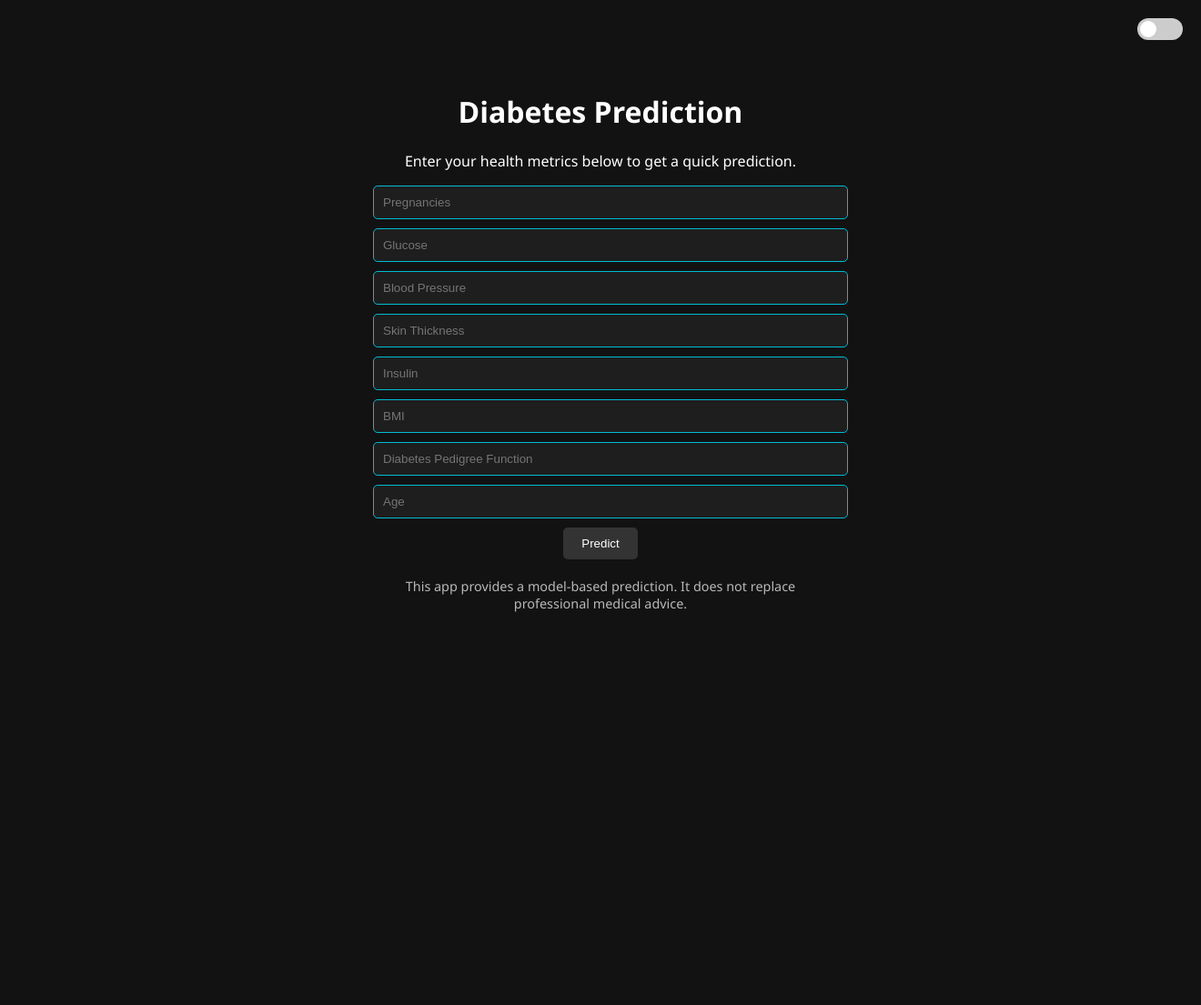
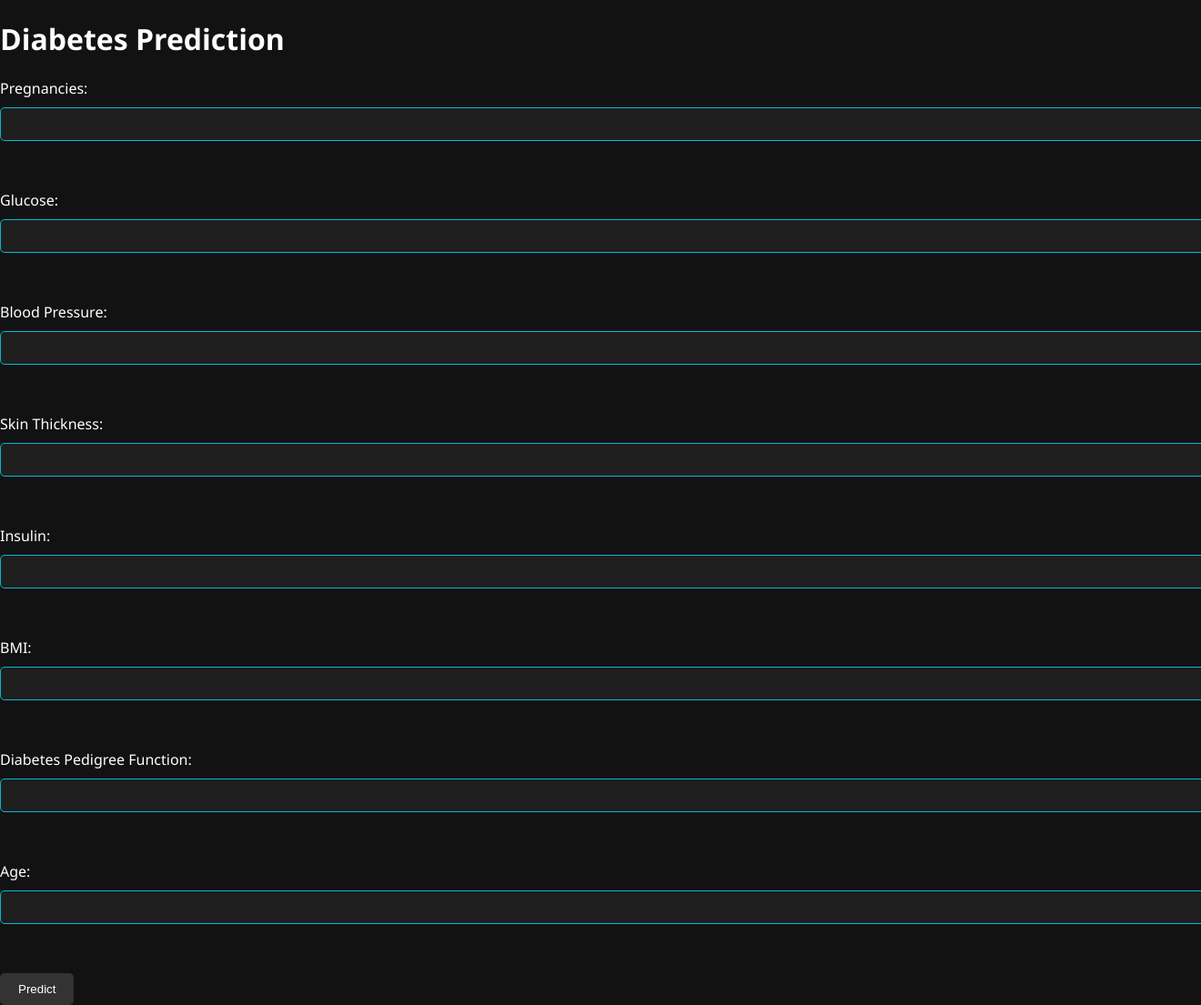
Before and after one commit to THARUNPRANAV5663/diabetes_prediction, a Flask app: page / in a window 1320 px wide; the page is wider, and only the part inside the window is pictured. Shown: that part at 91% size. Before the commit the page ends 673 px from the top of that part, so only its background shows below. Run offline with Flask 3, Linux system fonts and the light colour scheme; parts of the project's set-up code (start-up, migrations or seed data) failed here and were passed over.

Commit message:
Fix: allow decimal inputs and update backend handling

```diff
--- a/app.py
+++ b/app.py
@@ -1,7 +1,6 @@
 from flask import Flask, render_template, request
 import joblib
 import numpy as np
-import os
 
 app = Flask(__name__)
 
@@ -16,30 +15,38 @@ def home():
 @app.route("/predict", methods=["POST"])
 def predict():
     try:
-        # Collect form data
-        features = [
-            float(request.form["Pregnancies"]),
-            float(request.form["Glucose"]),
-            float(request.form["BloodPressure"]),
-            float(request.form["SkinThickness"]),
-            float(request.form["Insulin"]),
-            float(request.form["BMI"]),
-            float(request.form["DiabetesPedigreeFunction"]),
-            float(request.form["Age"])
-        ]
+        # Collect inputs from form
+        pregnancies = int(request.form["pregnancies"])
+        glucose = float(request.form["glucose"])
+        bloodpressure = float(request.form["bloodpressure"])
+        skin = float(request.form["skin"])
+        insulin = float(request.form["insulin"])
+        bmi = float(request.form["bmi"])
+        pedigree = float(request.form["pedigree"])
+        age = int(request.form["age"])
 
-        # Scale and predict
-        scaled_features = scaler.transform([features])
-        prediction = model.predict(scaled_features)[0]
+        # Put into numpy array
+        input_data = np.array([[pregnancies, glucose, bloodpressure,
+                                skin, insulin, bmi, pedigree, age]])
 
-        # Map prediction to message
-        result = "You have diabetes" if prediction == 1 else "You do not have diabetes"
+        # Scale input
+        input_scaled = scaler.transform(input_data)
 
-        return render_template("index.html", prediction_text=result)
+        # Predict
+        prediction = model.predict(input_scaled)[0]
+
+        # Friendly message
+        if prediction == 1:
+            result = "You have diabetes"
+            color = "red"
+        else:
+            result = "You do not have diabetes"
+            color = "green"
+
+        return render_template("index.html", prediction_text=result, color=color)
 
     except Exception as e:
-        return render_template("index.html", prediction_text=f"Error: {e}")
+        return render_template("index.html", prediction_text=f"Error: {str(e)}", color="orange")
 
 if __name__ == "__main__":
-    port = int(os.environ.get("PORT", 5000))
-    app.run(host="0.0.0.0", port=port, debug=True)
+    app.run(debug=True)
--- a/templates/index.html
+++ b/templates/index.html
@@ -2,46 +2,47 @@
 <html lang="en">
 <head>
     <meta charset="UTF-8">
-    <title>Diabetes Prediction</title>
+    <title>Diabetes Predictor</title>
     <link rel="stylesheet" href="{{ url_for('static', filename='style.css') }}">
+    <script src="{{ url_for('static', filename='script.js') }}"></script>
 </head>
 <body>
-    <!-- Theme toggle -->
-    <div class="theme-toggle">
-        <label class="switch">
-            <input type="checkbox" id="themeToggle">
-            <span class="slider"></span>
-        </label>
-    </div>
+    <h1>Diabetes Prediction</h1>
+    <form action="/predict" method="post">
 
-    <div class="container">
-        <h1>Diabetes Prediction</h1>
-        <p>Enter your health metrics below to get a quick prediction.</p>
+        <!-- Pregnancies (whole numbers) -->
+        <label for="pregnancies">Pregnancies:</label>
+        <input type="number" name="pregnancies" min="0" step="1" required><br><br>
 
-        <form action="/predict" method="post">
-            <input type="number" name="Pregnancies" placeholder="Pregnancies" required>
-            <input type="number" name="Glucose" placeholder="Glucose" required>
-            <input type="number" name="BloodPressure" placeholder="Blood Pressure" required>
-            <input type="number" name="SkinThickness" placeholder="Skin Thickness" required>
-            <input type="number" name="Insulin" placeholder="Insulin" required>
-            <input type="number" name="BMI" placeholder="BMI" required>
-            <input type="number" name="DiabetesPedigreeFunction" placeholder="Diabetes Pedigree Function" required>
-            <input type="number" name="Age" placeholder="Age" required>
-            <button type="submit">Predict</button>
-        </form>
+        <!-- Glucose (mg/dL, usually integer but allow decimals) -->
+        <label for="glucose">Glucose:</label>
+        <input type="number" name="glucose" min="0" step="1" required><br><br>
 
-        <!-- Prediction result -->
-        {% if prediction_text %}
-            <h2 class="prediction {{ 'positive' if 'have diabetes' in prediction_text else 'negative' }}">
-                {{ prediction_text }}
-            </h2>
-        {% endif %}
+        <!-- Blood Pressure (mm Hg) -->
+        <label for="bloodpressure">Blood Pressure:</label>
+        <input type="number" name="bloodpressure" min="0" step="1" required><br><br>
 
-        <p class="disclaimer">
-            This app provides a model-based prediction. It does not replace professional medical advice.
-        </p>
-    </div>
+        <!-- Skin Thickness (mm) -->
+        <label for="skin">Skin Thickness:</label>
+        <input type="number" name="skin" min="0" step="1" required><br><br>
 
-    <script src="{{ url_for('static', filename='script.js') }}"></script>
+        <!-- Insulin (µU/mL) -->
+        <label for="insulin">Insulin:</label>
+        <input type="number" name="insulin" min="0" step="1" required><br><br>
+
+        <!-- BMI (kg/m², decimals allowed) -->
+        <label for="bmi">BMI:</label>
+        <input type="number" name="bmi" min="0" step="0.1" required><br><br>
+
+        <!-- Diabetes Pedigree Function (0–1, decimals allowed) -->
+        <label for="pedigree">Diabetes Pedigree Function:</label>
+        <input type="number" name="pedigree" min="0" max="1" step="0.001" required><br><br>
+
+        <!-- Age (years, whole numbers) -->
+        <label for="age">Age:</label>
+        <input type="number" name="age" min="1" step="1" required><br><br>
+
+        <button type="submit">Predict</button>
+    </form>
 </body>
 </html>
```
